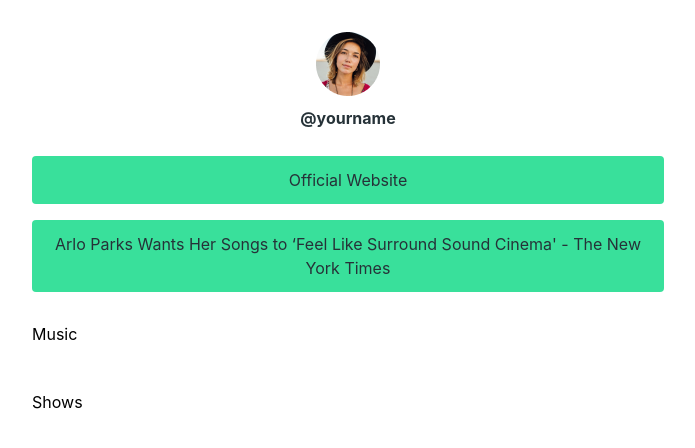
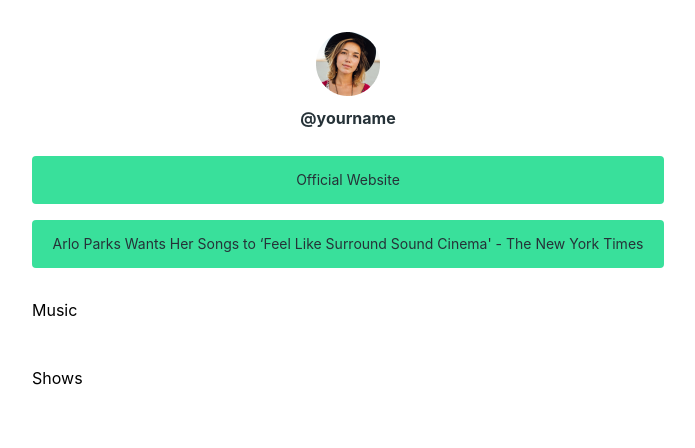
Before and after one commit to currytay/linktree-frontend-assessment, a React (Create React App) app: page / in a window 1280 px wide. Shown: the top 448 px of the page, without its empty margins (292-987 px from the left). Built offline with nearby package versions, Linux system fonts and the light colour scheme.

Commit message:
Update font size in classic link

```diff
--- a/src/components/link/variants/Classic.js
+++ b/src/components/link/variants/Classic.js
@@ -30,6 +30,7 @@ const ClassicLink = styled.a`
 const LinkText = styled.p`
   width: inherit;
   color: inherit;
+  font-size: .875rem;
   line-height: 1.5rem;
   margin: 0;
   text-align: center;
```
